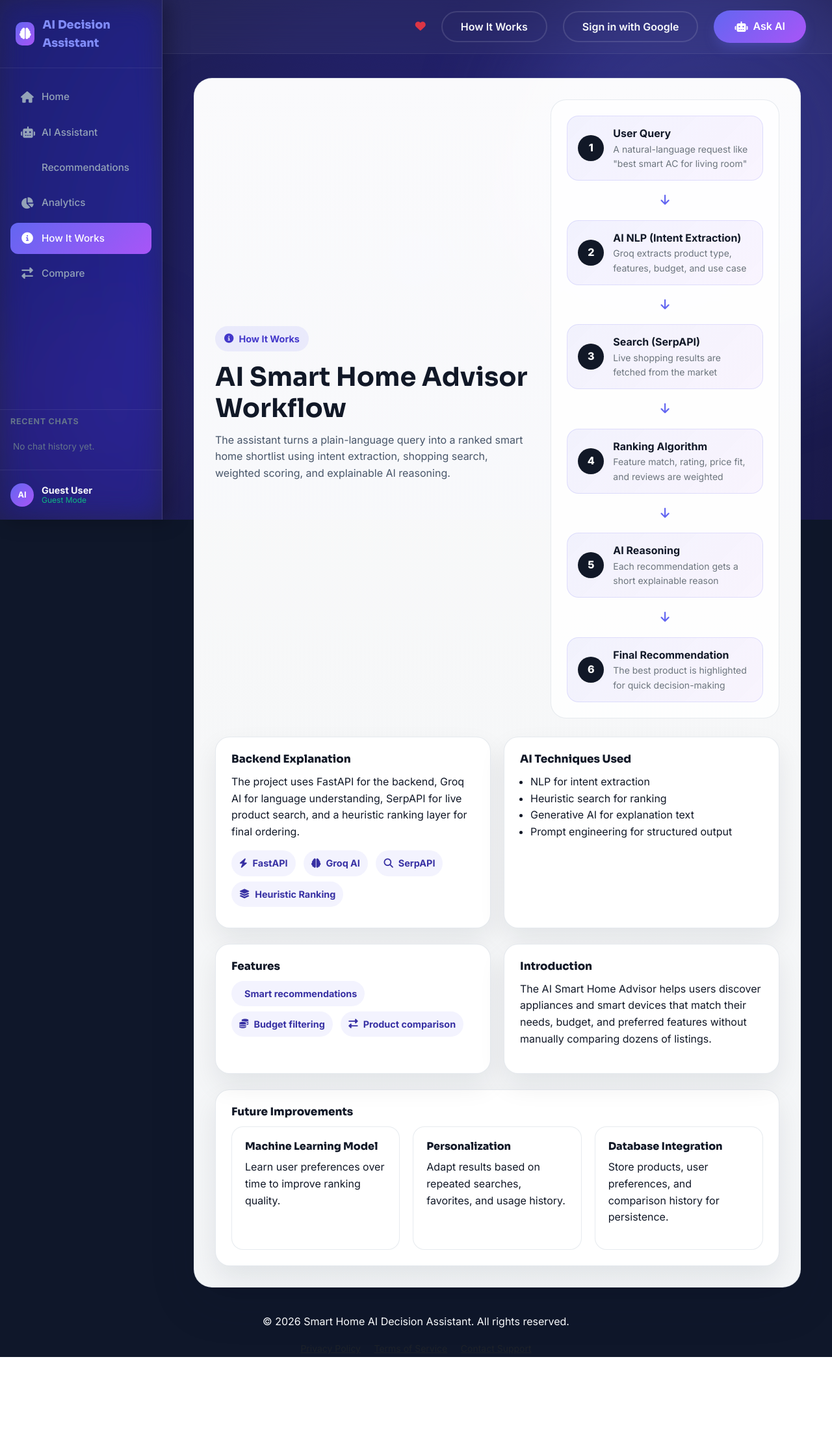
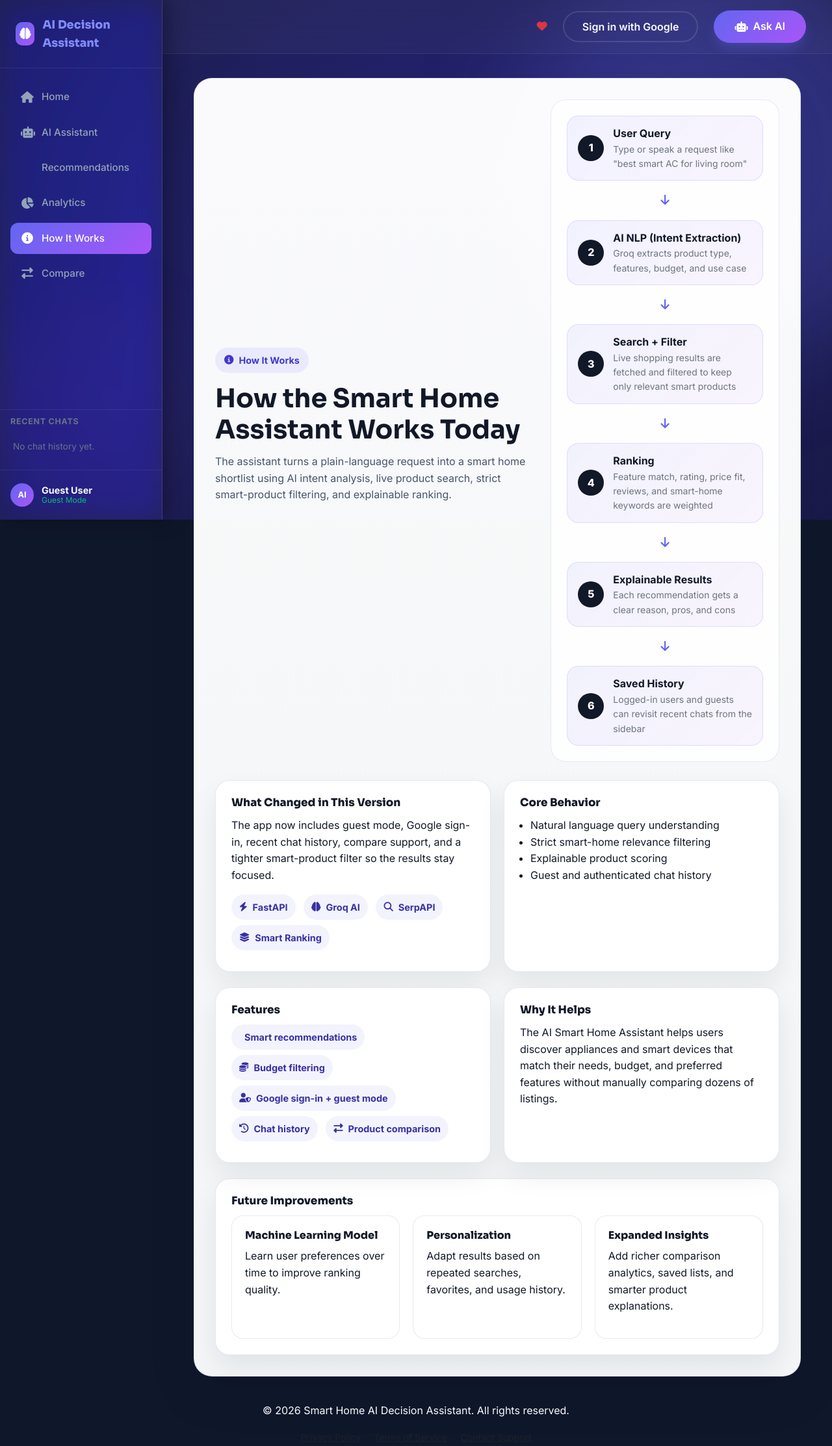
Before and after one commit to Chenna-CR/ai-smart-home-advisor, a FastAPI app: page /how-it-works in a window 1280 px wide. Shown: the whole page at 65% size. Before the commit the page ends 2089 px from the top, so only its background shows below. Run offline with FastAPI, Linux system fonts and the light colour scheme; data that the repository does not hold is empty.

Commit message:
fix: update how it works navigation and content

```diff
--- a/backend/app/templates/base.html
+++ b/backend/app/templates/base.html
@@ -32,9 +32,6 @@
 
             <div class="nav-right">
                 <a href="#" class="nav-link me-2" onclick="openFavoritesModal();return false"><i class="fas fa-heart text-danger"></i></a>
-                <a class="btn btn-outline me-2" href="/how-it-works">
-                    How It Works
-                </a>
                 <div id="authLoading" class="auth-loading" style="display:none;">
                     <span class="spinner-border spinner-border-sm" role="status" aria-hidden="true"></span>
                     <span>Checking account...</span>
--- a/backend/app/templates/how_it_works.html
+++ b/backend/app/templates/how_it_works.html
@@ -11,10 +11,10 @@
                     <i class="fas fa-circle-info"></i>
                     How It Works
                 </div>
-                <h1 class="section-title-serif">AI Smart Home Advisor Workflow</h1>
+                <h1 class="section-title-serif">How the Smart Home Assistant Works Today</h1>
                 <p>
-                    The assistant turns a plain-language query into a ranked smart home shortlist using intent extraction,
-                    shopping search, weighted scoring, and explainable AI reasoning.
+                    The assistant turns a plain-language request into a smart home shortlist using AI intent analysis,
+                    live product search, strict smart-product filtering, and explainable ranking.
                 </p>
             </div>
             <div class="workflow-pipeline">
@@ -22,7 +22,7 @@
                     <div class="pipeline-step-number">1</div>
                     <div>
                         <strong>User Query</strong>
-                        <div class="small text-secondary">A natural-language request like "best smart AC for living room"</div>
+                        <div class="small text-secondary">Type or speak a request like "best smart AC for living room"</div>
                     </div>
                 </div>
                 <div class="pipeline-arrow"><i class="fas fa-arrow-down"></i></div>
@@ -37,32 +37,32 @@
                 <div class="pipeline-step">
                     <div class="pipeline-step-number">3</div>
                     <div>
-                        <strong>Search (SerpAPI)</strong>
-                        <div class="small text-secondary">Live shopping results are fetched from the market</div>
+                        <strong>Search + Filter</strong>
+                        <div class="small text-secondary">Live shopping results are fetched and filtered to keep only relevant smart products</div>
                     </div>
                 </div>
                 <div class="pipeline-arrow"><i class="fas fa-arrow-down"></i></div>
                 <div class="pipeline-step">
                     <div class="pipeline-step-number">4</div>
                     <div>
-                        <strong>Ranking Algorithm</strong>
-                        <div class="small text-secondary">Feature match, rating, price fit, and reviews are weighted</div>
+                        <strong>Ranking</strong>
+                        <div class="small text-secondary">Feature match, rating, price fit, reviews, and smart-home keywords are weighted</div>
                     </div>
                 </div>
                 <div class="pipeline-arrow"><i class="fas fa-arrow-down"></i></div>
                 <div class="pipeline-step">
                     <div class="pipeline-step-number">5</div>
                     <div>
-                        <strong>AI Reasoning</strong>
-                        <div class="small text-secondary">Each recommendation gets a short explainable reason</div>
+                        <strong>Explainable Results</strong>
+                        <div class="small text-secondary">Each recommendation gets a clear reason, pros, and cons</div>
                     </div>
                 </div>
                 <div class="pipeline-arrow"><i class="fas fa-arrow-down"></i></div>
                 <div class="pipeline-step">
                     <div class="pipeline-step-number">6</div>
                     <div>
-                        <strong>Final Recommendation</strong>
-                        <div class="small text-secondary">The best product is highlighted for quick decision-making</div>
+                        <strong>Saved History</strong>
+                        <div class="small text-secondary">Logged-in users and guests can revisit recent chats from the sidebar</div>
                     </div>
                 </div>
             </div>
@@ -70,20 +70,20 @@
 
         <div class="how-it-works-grid">
             <div class="how-it-works-card">
-                <h3>Backend Explanation</h3>
-                <p>The project uses FastAPI for the backend, Groq AI for language understanding, SerpAPI for live product search, and a heuristic ranking layer for final ordering.</p>
+                <h3>What Changed in This Version</h3>
+                <p>The app now includes guest mode, Google sign-in, recent chat history, compare support, and a tighter smart-product filter so the results stay focused.</p>
                 <div class="tech-pill"><i class="fas fa-bolt"></i> FastAPI</div>
                 <div class="tech-pill"><i class="fas fa-brain"></i> Groq AI</div>
                 <div class="tech-pill"><i class="fas fa-search"></i> SerpAPI</div>
-                <div class="tech-pill"><i class="fas fa-layer-group"></i> Heuristic Ranking</div>
+                <div class="tech-pill"><i class="fas fa-layer-group"></i> Smart Ranking</div>
             </div>
             <div class="how-it-works-card">
-                <h3>AI Techniques Used</h3>
+                <h3>Core Behavior</h3>
                 <ul class="mb-0 ps-3">
-                    <li>NLP for intent extraction</li>
-                    <li>Heuristic search for ranking</li>
-                    <li>Generative AI for explanation text</li>
-                    <li>Prompt engineering for structured output</li>
+                    <li>Natural language query understanding</li>
+                    <li>Strict smart-home relevance filtering</li>
+                    <li>Explainable product scoring</li>
+                    <li>Guest and authenticated chat history</li>
                 </ul>
             </div>
         </div>
@@ -93,12 +93,14 @@
                 <h3>Features</h3>
                 <div class="feature-pill"><i class="fas fa-sparkles"></i> Smart recommendations</div>
                 <div class="feature-pill"><i class="fas fa-coins"></i> Budget filtering</div>
+                <div class="feature-pill"><i class="fas fa-user-shield"></i> Google sign-in + guest mode</div>
+                <div class="feature-pill"><i class="fas fa-history"></i> Chat history</div>
                 <div class="feature-pill"><i class="fas fa-exchange-alt"></i> Product comparison</div>
             </div>
             <div class="how-it-works-card">
-                <h3>Introduction</h3>
+                <h3>Why It Helps</h3>
                 <p>
-                    The AI Smart Home Advisor helps users discover appliances and smart devices that match their needs,
+                    The AI Smart Home Assistant helps users discover appliances and smart devices that match their needs,
                     budget, and preferred features without manually comparing dozens of listings.
                 </p>
             </div>
@@ -116,8 +118,8 @@
                     <p>Adapt results based on repeated searches, favorites, and usage history.</p>
                 </div>
                 <div class="future-card">
-                    <h4>Database Integration</h4>
-                    <p>Store products, user preferences, and comparison history for persistence.</p>
+                    <h4>Expanded Insights</h4>
+                    <p>Add richer comparison analytics, saved lists, and smarter product explanations.</p>
                 </div>
             </div>
         </div>
```
